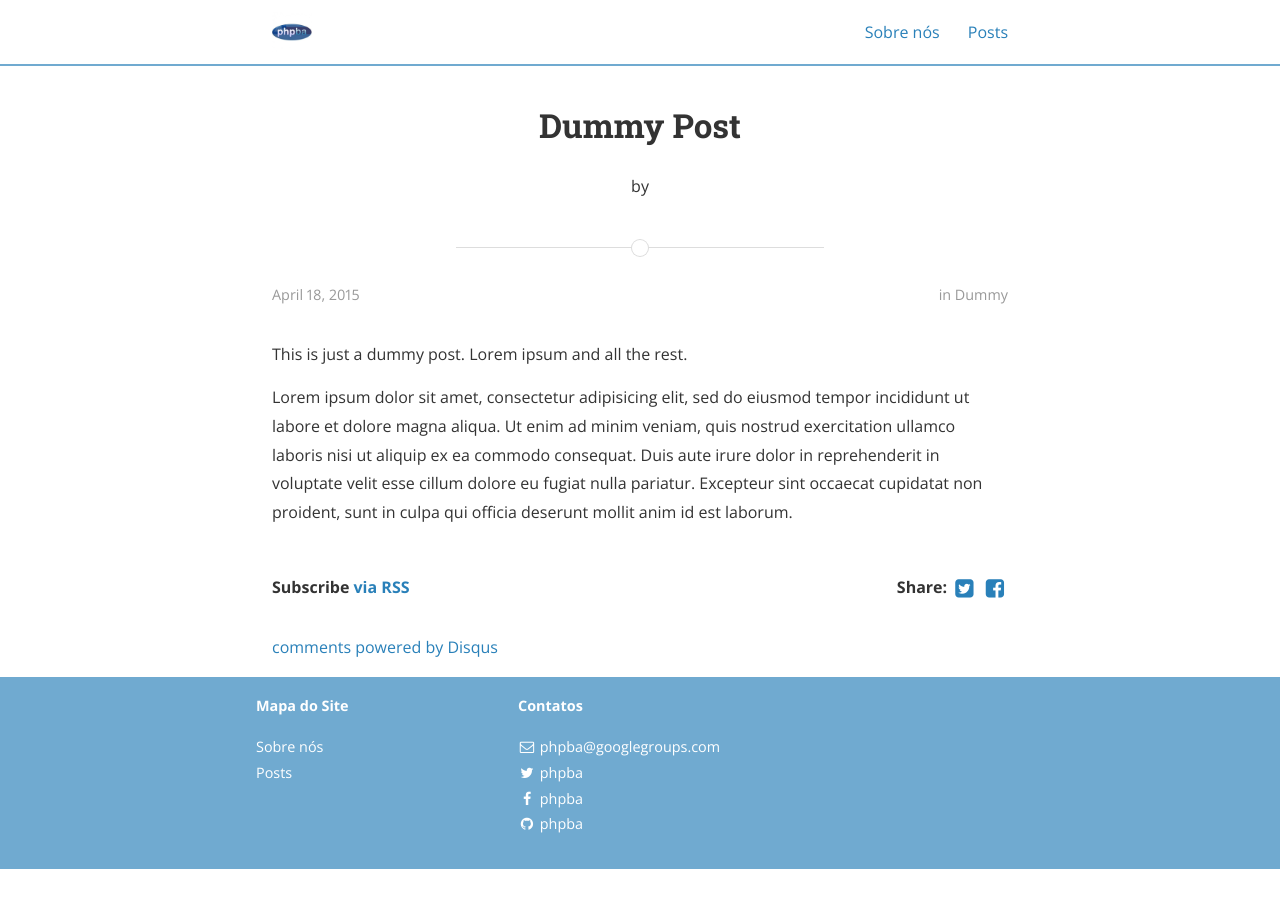
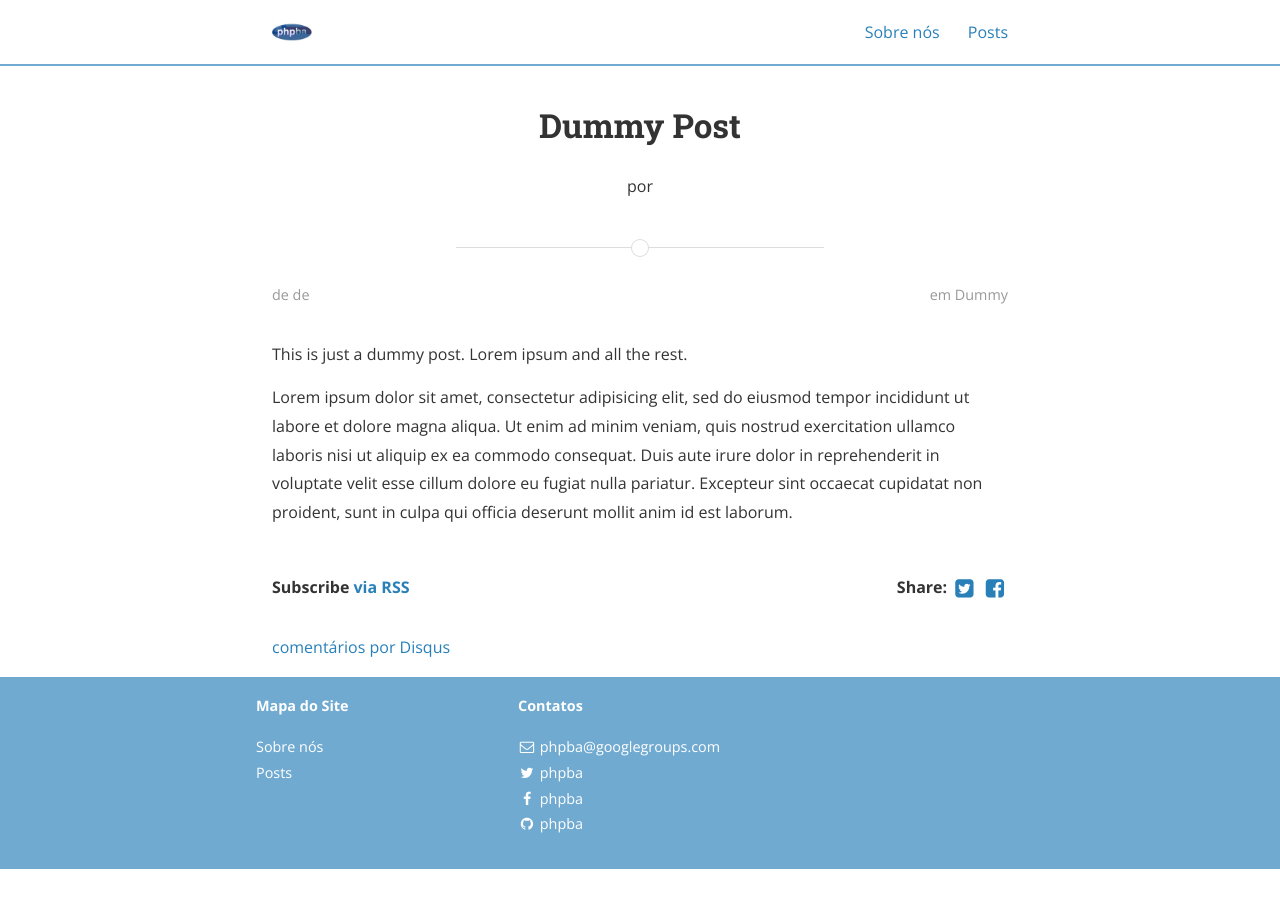
Before and after one commit to phpba/phpba.github.io, a Jekyll site: the page built from _posts/2015-04-18-dummy.markdown, in a window 1280 px wide. Built offline with Jekyll 4.4.1, drawn with Linux system fonts in a browser that asks for light colours; nearby versions of some CDN libraries; comment, search, counter and statistics services are not loaded; a style sheet for code colours, icons or effects is not loaded.

Commit message:
Traduções em post.html e index.html

```diff
--- a/_layouts/post.html
+++ b/_layouts/post.html
@@ -7,7 +7,7 @@ layout: default
   <div class="scrim {% if page.cover %}has-cover{% endif %}">
     <header class="post-header">
       <h1 class="title">{{ page.title }}</h1>
-      <p class="info">by
+      <p class="info">por
 				<strong>{{ page.author.name }}</strong>
 				{% if page.author.mail != null %}
 					<a href="mailto:{{ page.author.mail }}">
@@ -44,9 +44,28 @@ layout: default
 {% unless page.cover %} {% include page_divider.html %} {% endunless %}
 
 <section class="post-meta">
-  <div class="post-date">{{ page.date | date: "%B %-d, %Y" }}</div>
+  <div class="post-date">
+    <!-- Whitespace added for readability -->
+    {% assign m = post.date | date: "%-m" %}
+    {{ post.date | date: "%-d" }} de
+    {% case m %}
+      {% when '1' %}Janeiro
+      {% when '2' %}Fevereiro
+      {% when '3' %}Mar&ccedil;o
+      {% when '4' %}Abril
+      {% when '5' %}Maio
+      {% when '6' %}Junho
+      {% when '7' %}Julho
+      {% when '8' %}Agosto
+      {% when '9' %}Setembro
+      {% when '10' %}Outubro
+      {% when '11' %}Novembro
+      {% when '12' %}Dezembro
+    {% endcase %} de
+    {{ post.date | date: "%Y" }}
+  </div>
   <div class="post-categories">
-  {% if page.categories.size > 0 %}in {% for cat in page.categories %}
+  {% if page.categories.size > 0 %}em {% for cat in page.categories %}
     {% if site.jekyll-archives %}
     <a href="{{ site.baseurl }}/category/{{ cat }}">{{ cat | capitalize }}</a>{% if forloop.last == false %}, {% endif %}
     {% else %}
@@ -155,7 +174,7 @@ layout: default
     })();
   </script>
   <noscript>Please enable JavaScript to view the <a href="http://disqus.com/?ref_noscript">comments powered by Disqus.</a></noscript>
-  <a href="http://disqus.com" class="dsq-brlink">comments powered by <span class="logo-disqus">Disqus</span></a>
+  <a href="http://disqus.com" class="dsq-brlink">comentários por <span class="logo-disqus">Disqus</span></a>
 </section>
 {% endunless %}
 {% endif %}
```
